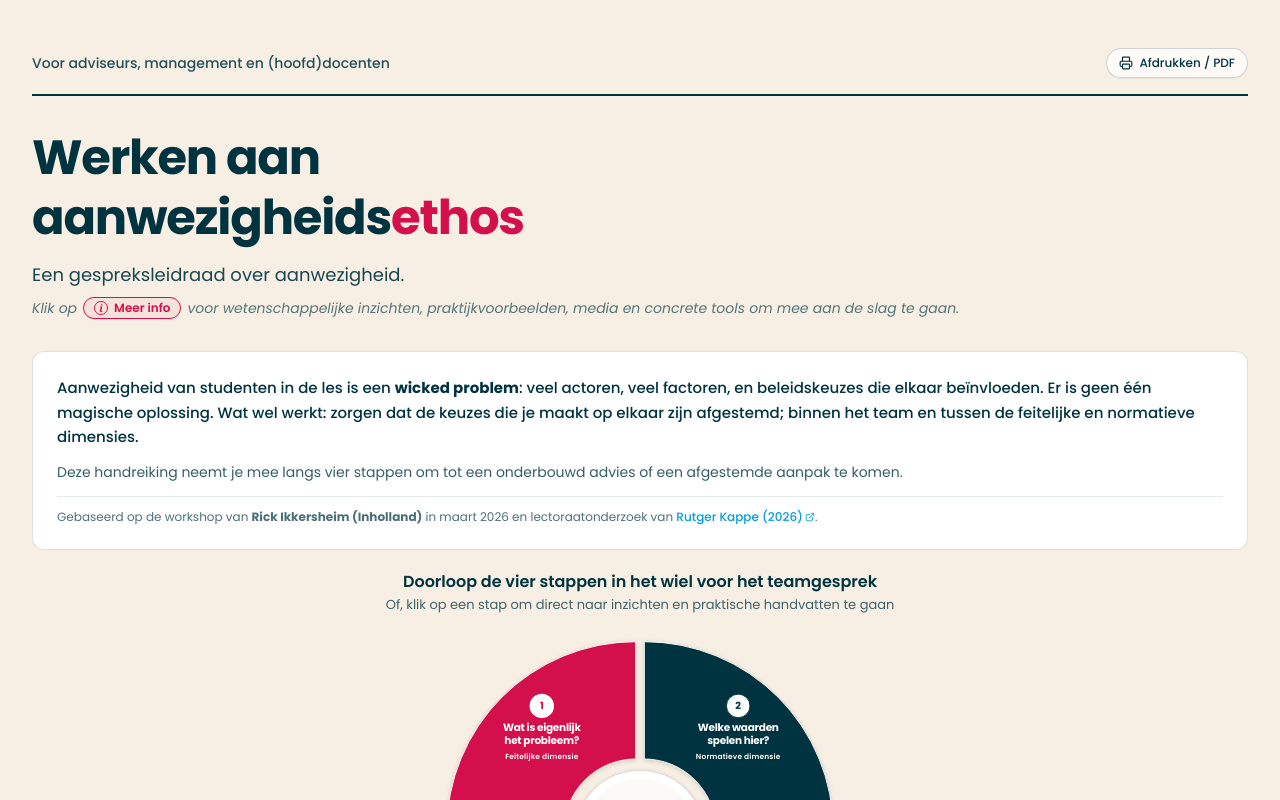
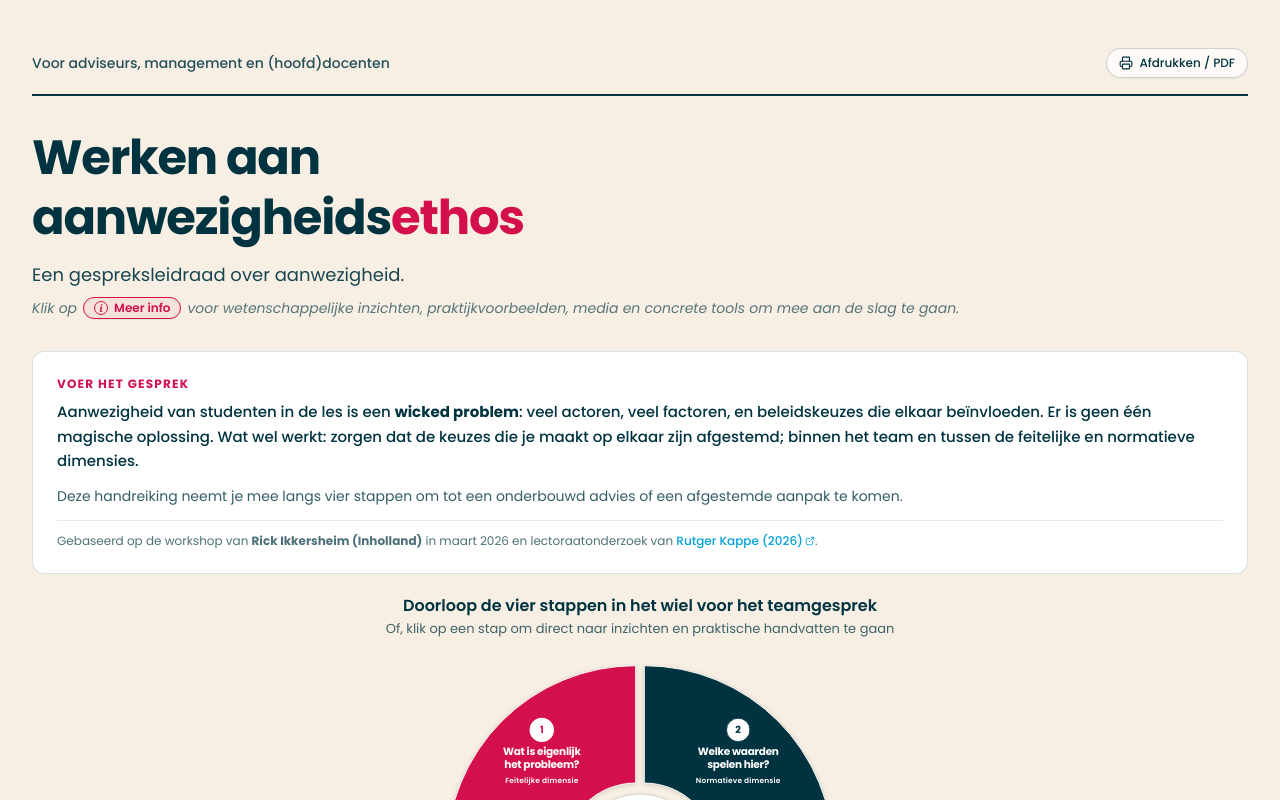
Before and after one commit to i-yesil/aanwezigheid, a React (Vite) app: page / in a window 1280 px wide. Shown: the top 800 px of the page. Built offline with nearby package versions, Linux system fonts and the light colour scheme.

Commit message:
feat: add "Voer het gesprek" label to hero section
Enhance the wicked problem callout box with a descriptive header to improve visual hierarchy and context.

```diff
--- a/src/App.tsx
+++ b/src/App.tsx
@@ -107,6 +107,9 @@
         <div className="space-y-4 mb-6 sm:mb-8">
           {/* Wicked Problem Callout Box */}
           <div className="bg-white border border-[#003340]/15 rounded-xl p-5 sm:p-6">
+            <span className="text-xs font-bold uppercase tracking-widest text-[#d3104c] block mb-2">
+              Voer het gesprek
+            </span>
             <p className="text-sm sm:text-[15px] text-[#003340] leading-relaxed mb-3 font-medium">
               Aanwezigheid van studenten in de les is een <strong>wicked problem</strong>: veel actoren, veel factoren, en beleidskeuzes die elkaar beïnvloeden. Er is geen één magische oplossing. Wat wel werkt: zorgen dat de keuzes die je maakt op elkaar zijn afgestemd; binnen het team en tussen de feitelijke en normatieve dimensies.
             </p>
```
